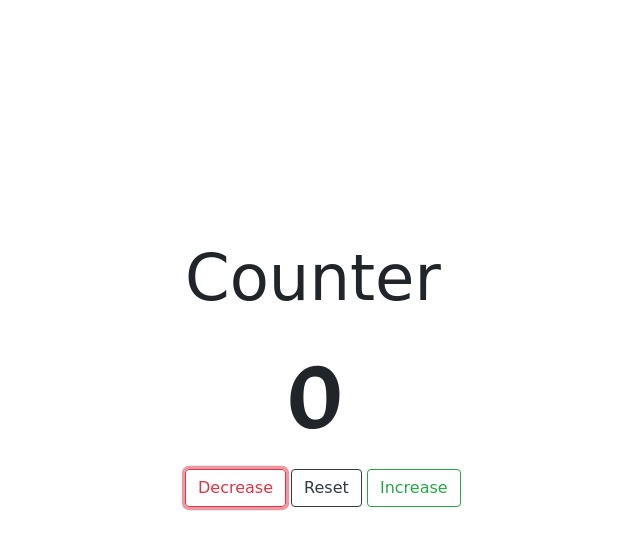
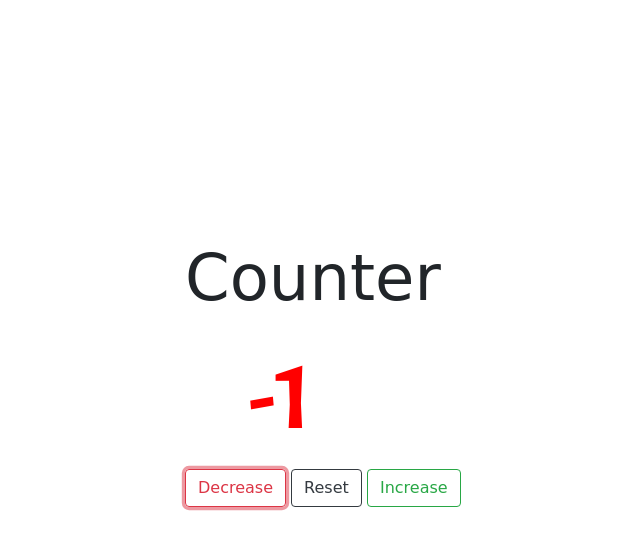
Before and after one commit to hokagedemehin/counter-num, a plain HTML site: page index.html in a window 1280 px wide. Both pictures are taken after a click on the button "Decrease". Shown: the whole page, without its empty margins (342-982 px from the left). Drawn offline with nearby package versions, Linux system fonts and the light colour scheme; a web font is replaced by a local one.

Commit message:
final commit for the counter project

```diff
--- a/app.js
+++ b/app.js
@@ -0,0 +1,36 @@
+// set initial count
+let count = 0;
+
+//select value and buttons
+const value = document.querySelector('#value');
+const btns = document.querySelectorAll('.btn')
+
+btns.forEach(btn=>{
+    btn.addEventListener('click', (e)=>{
+        const styles = e.currentTarget.classList;
+        if(styles.contains('decrease')) {
+            count--;
+        }
+
+        else if(styles.contains('increase')) {
+            count++;
+        }
+
+        else {
+            count=0;
+        }
+
+        if(count > 0){
+            value.style.color='darkgreen';
+        }
+
+        if(count < 0){
+            value.style.color='red';
+        }
+
+        if(count == 0){
+            value.style.color='black';
+        }
+        value.textContent = count;
+    });
+});
--- a/index.html
+++ b/index.html
@@ -10,6 +10,7 @@
     <link rel="stylesheet" href="https://stackpath.bootstrapcdn.com/bootstrap/4.3.1/css/bootstrap.min.css" integrity="sha384-ggOyR0iXCbMQv3Xipma34MD+dH/1fQ784/j6cY/iJTQUOhcWr7x9JvoRxT2MZw1T" crossorigin="anonymous">
     <link href="https://fonts.googleapis.com/css2?family=Acme&family=Averia+Gruesa+Libre&family=Lobster&display=swap" rel="stylesheet">
     <link rel="stylesheet" href="style.css">
+    <script src="app.js" defer></script>
   </head>
   <body>
       <main>
--- a/style.css
+++ b/style.css
@@ -26,7 +26,7 @@ body {
 }
 
 #row3 {
-    margin-left: 48vw;
+    margin-left: 45vw;
 }
 
 @media (max-width: 767.98px) {
```
